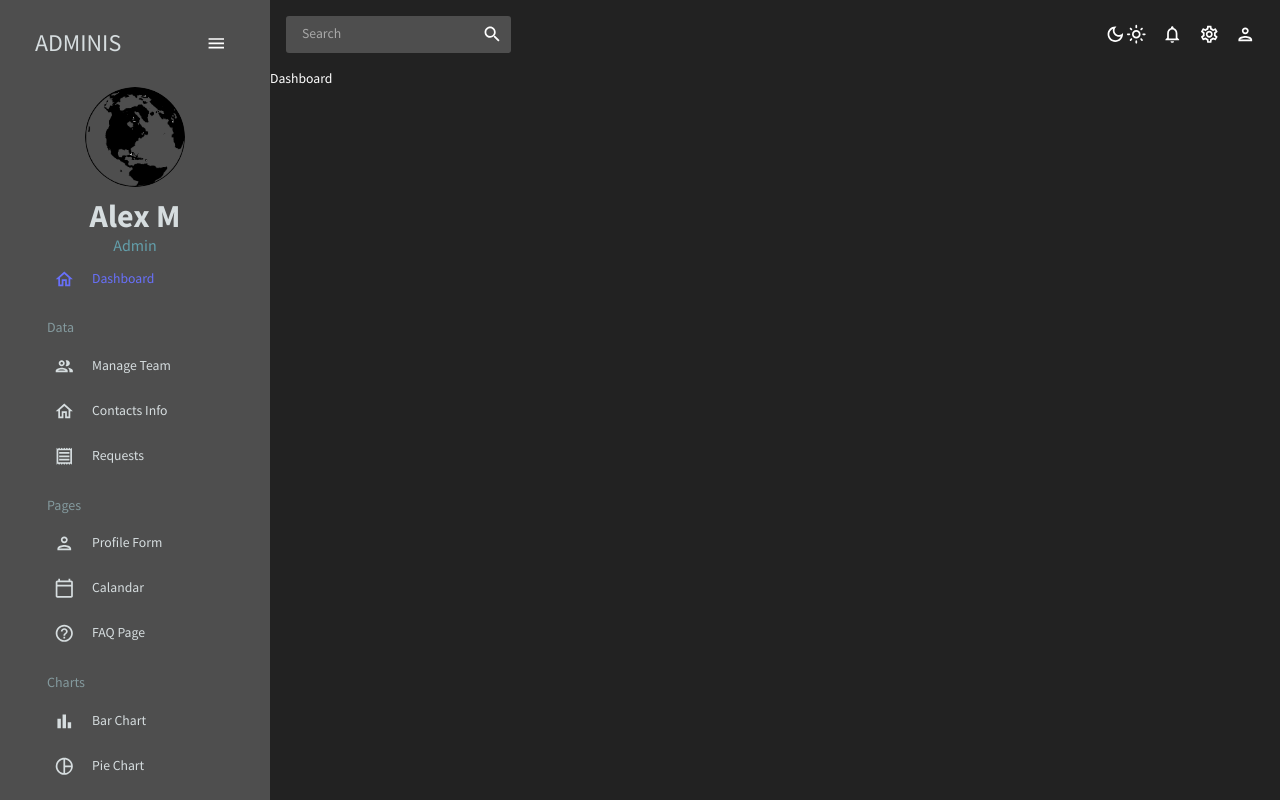
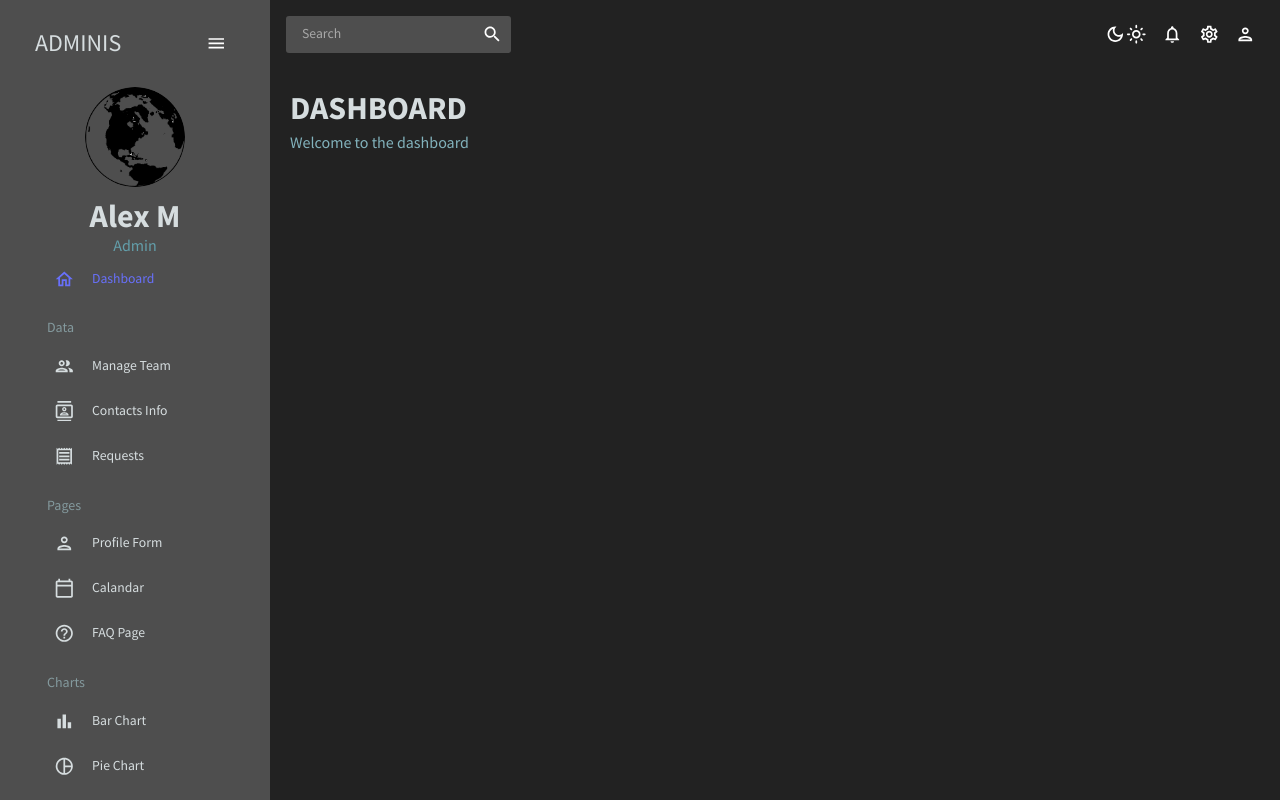
Before and after one commit to AlexIMR0/recycle, a React (Create React App) app: page / in a window 1280 px wide. Built offline with nearby package versions, Linux system fonts and the light colour scheme.

Commit message:
Header Component set up Working for dashboard Implement for the other components as neded

```diff
--- /dev/null
+++ b/src/components/Header.jsx
@@ -0,0 +1,16 @@
+import { Typography,Box,useTheme } from "@mui/material";
+import { tokens } from "../theme";
+
+const Header = ({title, subtitle})=> {
+    const theme = useTheme();
+    const colors = tokens(theme.palette.mode);
+    return <Box mb={"30px"}>
+    <Typography variant="h2" color={colors.gray[100]} fontWeight="bold" sx={{mb : "5px"}}>
+        {title}
+    </Typography>
+    <Typography variant="h5" color={colors.blueaccent[400]}>{subtitle}</Typography>
+
+    </Box>
+}
+
+export default Header;
--- a/src/scenes/dashboard/index.jsx
+++ b/src/scenes/dashboard/index.jsx
@@ -1,4 +1,13 @@
+import { Box} from "@mui/material";
+import Header from "../../components/Header.jsx";
+
 const Dashboard = () => {
-    return <div>Dashboard</div>
+    return <Box m="20px">
+        <Box display="flex" justifyContent="space-between" alignItems="center">
+        <Header title="DASHBOARD" subtitle="Welcome to the dashboard"/>
+
+        </Box>
+
+    </Box>
 }
 export default Dashboard;
--- a/src/scenes/global/Sidebar.jsx
+++ b/src/scenes/global/Sidebar.jsx
@@ -127,7 +127,7 @@
             <Item
             title = "Contacts Info"
             to ="/contacts"
-            icon = {<HomeOutlinedIcon/>}
+            icon = {<ContactsOutlinedIcon/>}
             selected = {selected}
             setSelected = {setSelected}
             />
```
